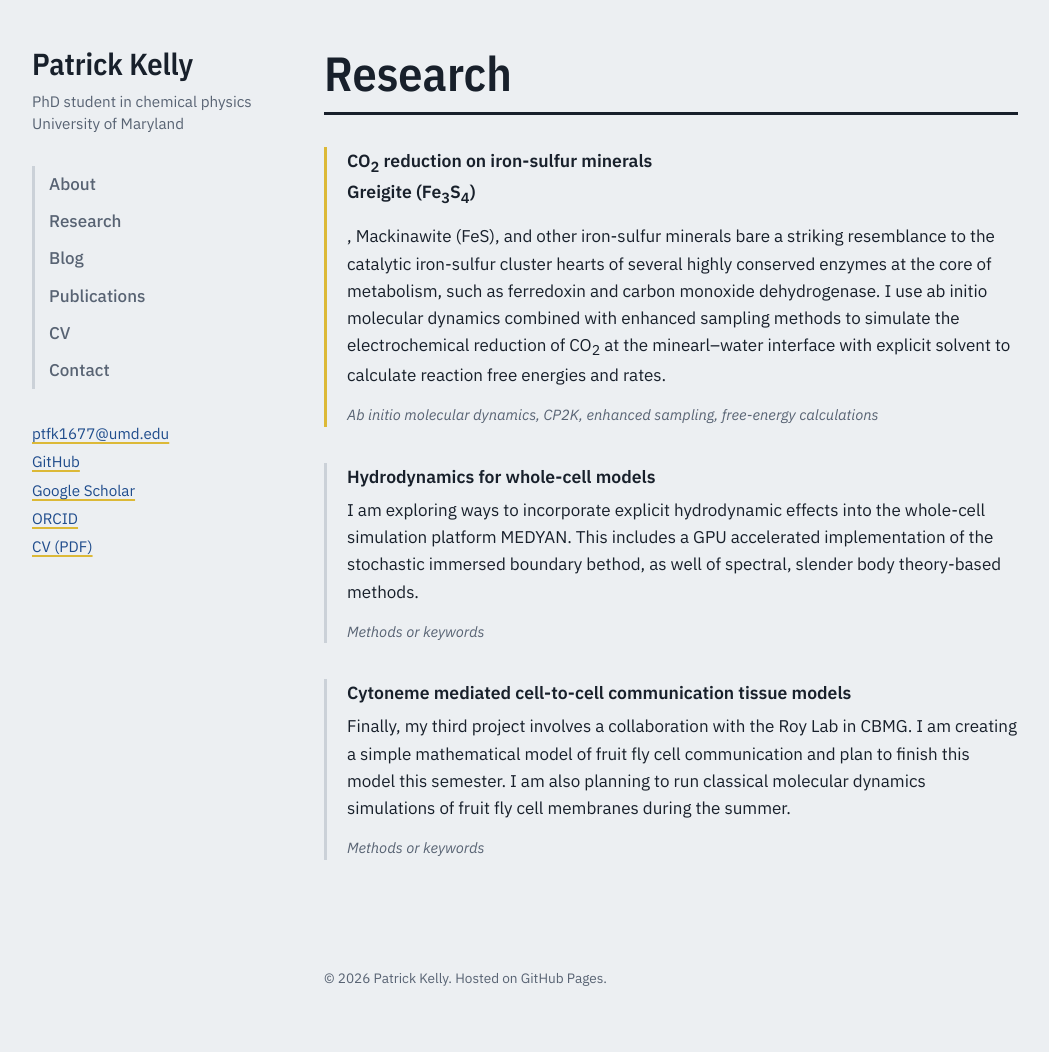
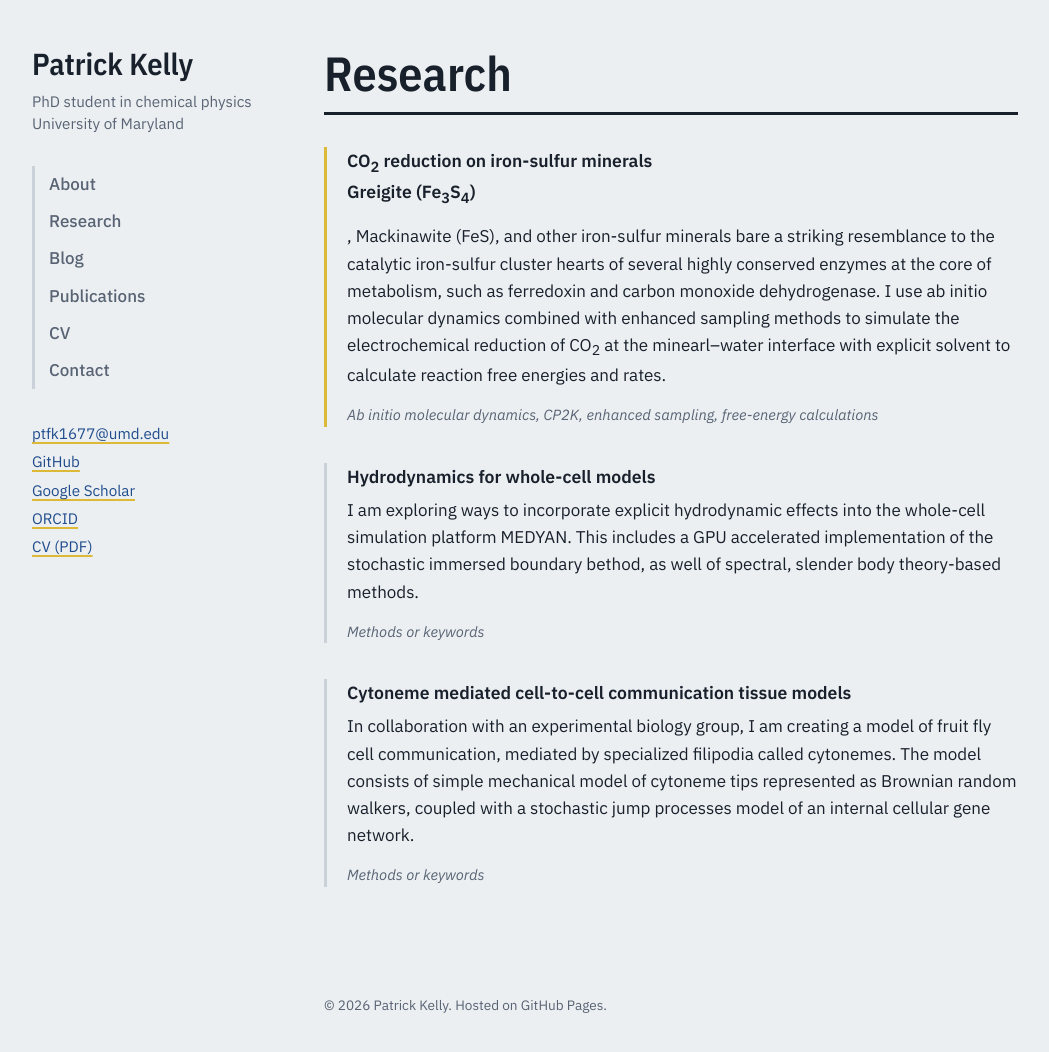
Before and after one commit to Leibniz1697/Leibniz1697.github.io, a Jekyll site: the page built from research.html, in a window 1280 px wide and 1097 px high. Shown: the top 1052 px of the window, without its empty margins (80-1129 px from the left). Built offline with Jekyll 4.4.1, drawn with Linux system fonts in a browser that asks for light colours.

Commit message:
Revise project description for cytoneme communication model
Updated project description to include collaboration details and model specifics.

```diff
--- a/research.html
+++ b/research.html
@@ -28,9 +28,9 @@ title: Research
 <div class="project">
   <h3>Cytoneme mediated cell-to-cell communication tissue models</h3>
   <p>
-    Finally, my third project involves a collaboration with the Roy Lab in CBMG. I am creating a simple mathematical model of fruit fly cell
-    communication and plan to finish this model this semester. I am also planning to run classical molecular dynamics simulations of fruit fly
-    cell membranes during the summer.
+    In collaboration with an experimental biology group, I am creating a model of fruit fly cell communication, mediated by specialized filipodia
+    called cytonemes. The model consists of simple mechanical model of cytoneme tips represented as Brownian random walkers, coupled with a stochastic
+    jump processes model of an internal cellular gene network.
   </p>
   <p class="methods">Methods or keywords</p>
 </div>
```
